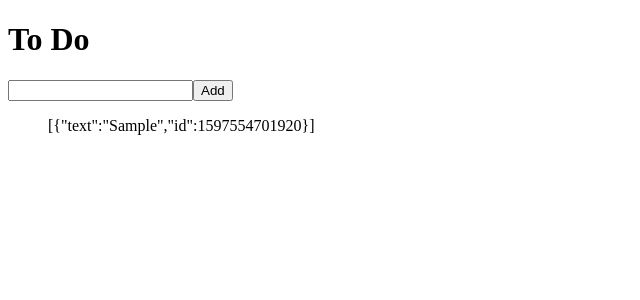
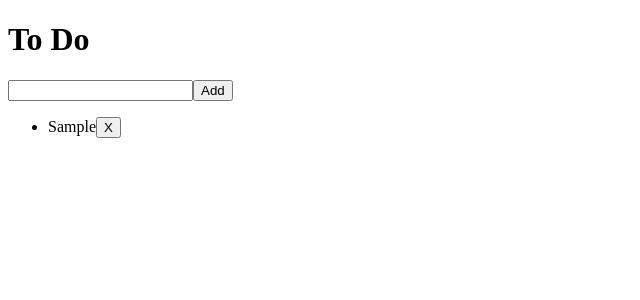
Before and after one commit to oreoTaste/vanilla-redux, a React (Create React App) app: page /#/ in a window 1280 px wide. Both pictures are taken after typing "Sample" into the empty fields and a click on the button "Add". Shown: the top 300 px of the page, without its empty margins (0-640 px from the left). Built offline with nearby package versions, Linux system fonts and the light colour scheme.

Commit message:
3.4 Deleting To Do

```diff
--- /dev/null
+++ b/src/components/ToDo.js
@@ -0,0 +1,18 @@
+import React from "react";
+import {connect} from "react-redux";
+import { actionCreators } from "../store";
+
+function ToDo({text, onBtnClick}) {
+    return (
+    <li>
+        {text}<button onClick={onBtnClick}>X</button>
+    </li>)
+}
+
+function mapDispatchToProps(dispatch, ownProps) {
+    return {
+        onBtnClick: () => dispatch(actionCreators.deleteToDo(ownProps.id))
+    }
+}
+
+export default connect(null, mapDispatchToProps)(ToDo);
--- a/src/routes/Home.js
+++ b/src/routes/Home.js
@@ -1,6 +1,7 @@
 import React, { useState } from "react";
 import { connect } from "react-redux";
 import { actionCreators } from "../store";
+import ToDo from "../components/ToDo";
 
 function Home({toDos, addToDo }) {
 
@@ -23,7 +24,14 @@
         <input type="text" value={text} onChange={onChange}/>
         <button>Add</button>
       </form>
-      <ul>{JSON.stringify(toDos)}</ul>
+      <ul>
+        {
+          toDos.map(toDo => (
+            <ToDo {...toDo} key={toDo.id}/>
+          ))
+
+        }
+      </ul>
     </>
   )
 }
@@ -34,9 +42,8 @@
 
 function mapDispatchToProps(dispatch, ownProps) {
   return {
-    addToDo : (text) => dispatch(actionCreators.addToDo(text))
-
-  };
+    addToDo : (text) => dispatch(actionCreators.addToDo(text)),
+  }
 }
 
 export default connect(mapStateToProps, mapDispatchToProps) (Home);
--- a/src/store.js
+++ b/src/store.js
@@ -7,8 +7,8 @@
     return {type: ADD, text};
 }
 
-const deleteToDo = (text) => {
-    return {type: DELETE, text};
+const deleteToDo = (id) => {
+    return {type: DELETE, id: parseInt(id)};
 }
 
 const reducer = (state = [], action) => {
@@ -22,7 +22,7 @@
                 ...state
             ];
         case DELETE:
-            return state.filter(toDo => toDo != action.id);
+            return state.filter(toDo => toDo.id !== action.id);
         default:
             return state;
     }
```
